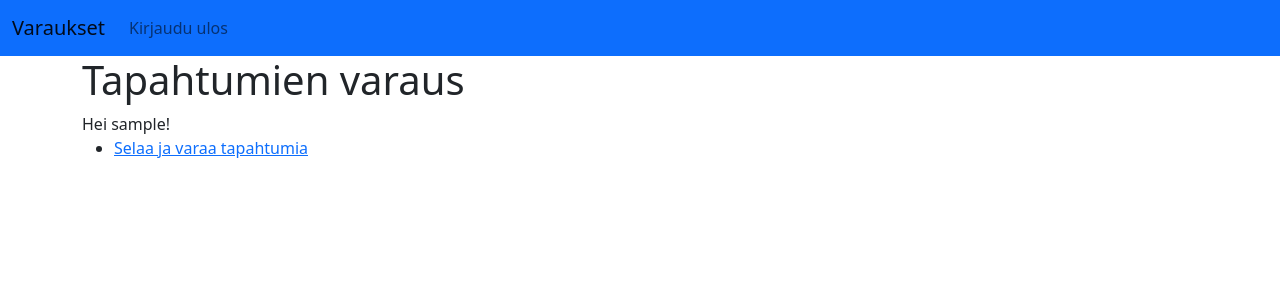
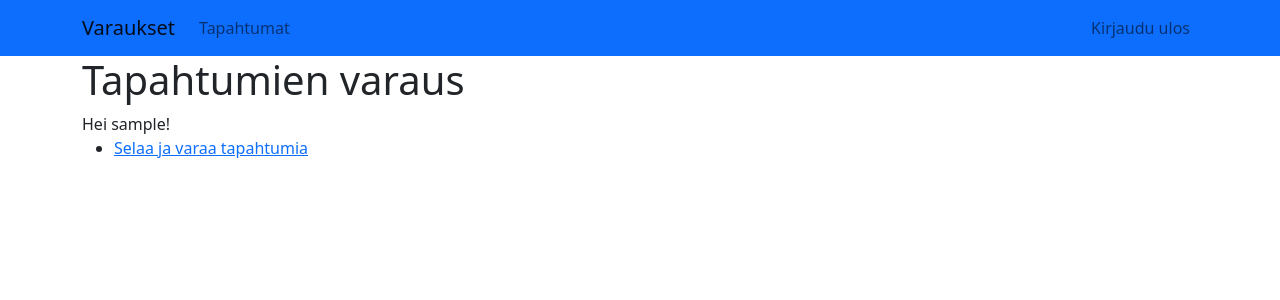
Before and after one commit to Raision-seudun-koulutuskuntayhtyma/django-harjoitus-2022-09, a Django app: page / in a window 1280 px wide. Shown: the top 300 px of the page. Run offline with Django 4.2, Linux system fonts and the light colour scheme; the visitor is signed in with stand-in values (Sample User, id 1).

Commit message:
Tuunaa navigaatiota

```diff
--- a/varaukset/templates/base.html
+++ b/varaukset/templates/base.html
@@ -13,7 +13,7 @@
 <body>
     {% block navigation %}
     <nav class="navbar navbar-expand-sm bg-primary">
-        <div class="container-fluid">
+        <div class="container">
             <a class="navbar-brand" href="{% url 'etusivu' %}">Varaukset</a>
             <button class="navbar-toggler" type="button"
              data-bs-toggle="collapse" data-bs-target="#navbarSupportedContent"
@@ -22,7 +22,16 @@
                 <span class="navbar-toggler-icon"></span>
             </button>
             <div class="collapse navbar-collapse" id="navbarSupportedContent">
-                <ul class="navbar-nav me-auto mb-2 mb-lg-0">
+                {% if user.is_authenticated %}
+                <ul class="navbar-nav me-auto">
+                    <li class="nav-item">
+                        <a class="nav-link"
+                           href="{% url 'tapahtumalistaus' %}">Tapahtumat</a>
+                    </li>
+                </ul>
+                {% endif %}
+
+                <ul class="navbar-nav ms-auto">
                     {% if not user.is_authenticated %}
                     <li class="nav-item">
                         <a class="nav-link" href="{% url 'login' %}">Kirjaudu sisään</a>
```
